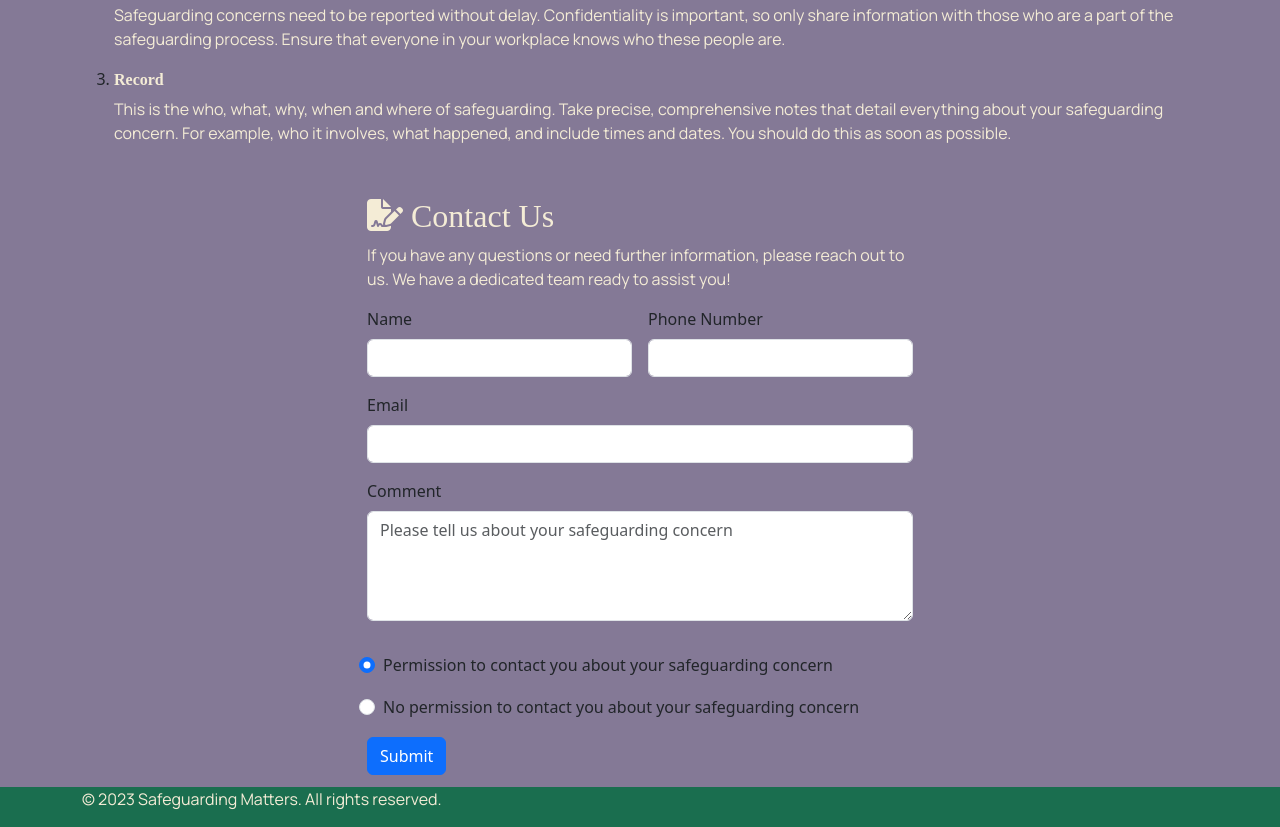
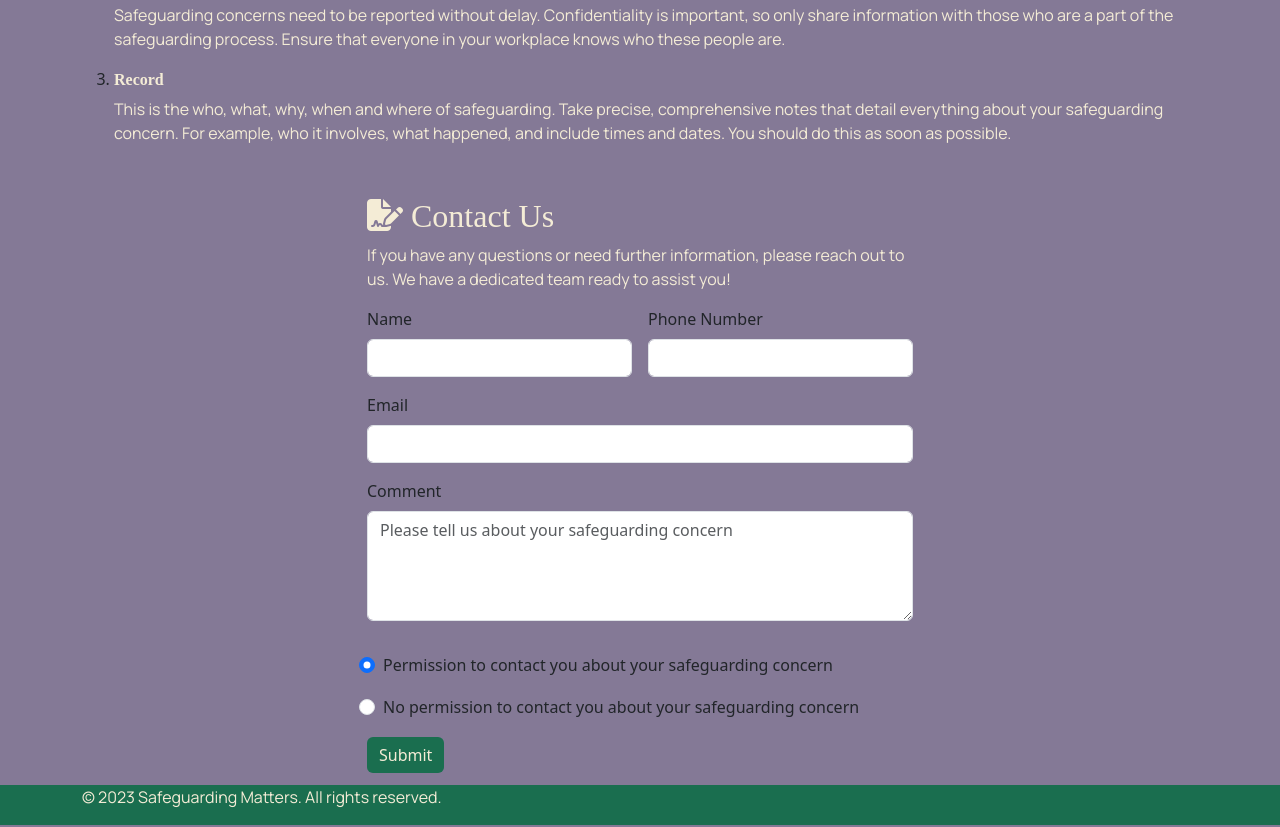
Before and after one commit to fiona-wigram/safeguarding-matters, a plain HTML site: page index.html in a window 1280 px wide. Shown: the part 2788-3615 px from the top of the page. Drawn offline with nearby package versions, Linux system fonts and the light colour scheme; a web font is replaced by a local one.

Commit message:
Style form submit button

```diff
--- a/assets/css/styles.css
+++ b/assets/css/styles.css
@@ -106,6 +106,18 @@ section {
    padding: 12px;
 }
 
+.custom-button {
+    background-color: var(--tertiary-color);
+    color: var(--highlight-color-lightest);
+    border: none;
+}
+
+.custom-button:hover {
+    background-color: var(--highlight-color);
+    color: var(--primary-color);
+    border: none;
+}
+
 
 /* Footer styles */
 
--- a/index.html
+++ b/index.html
@@ -281,7 +281,7 @@ Usually involves an individual’s funds or resources being inappropriately used
   </label>
 </div>
   <div class="col-12">
-    <button type="submit" class="btn btn-primary">Submit</button>
+    <button type="submit" class="btn custom-button">Submit</button>
   </div>
 </form>
 
```
